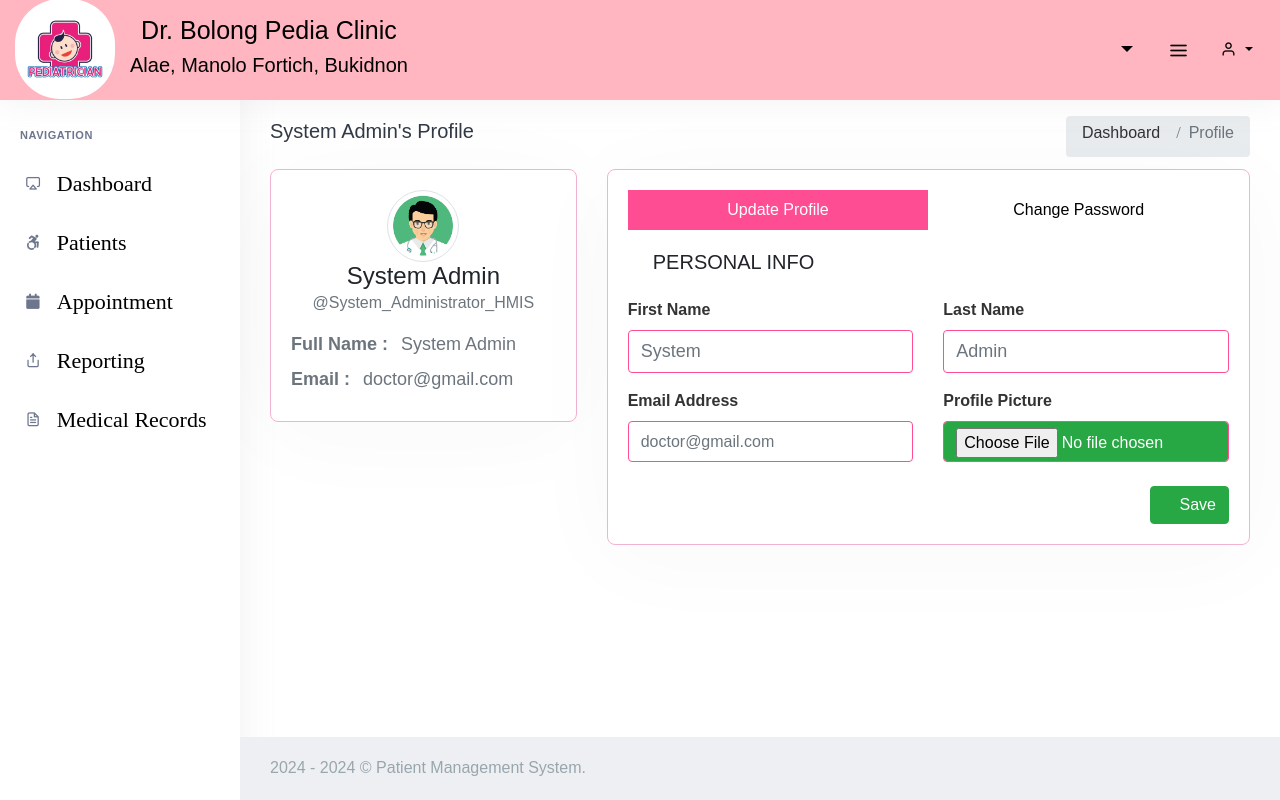
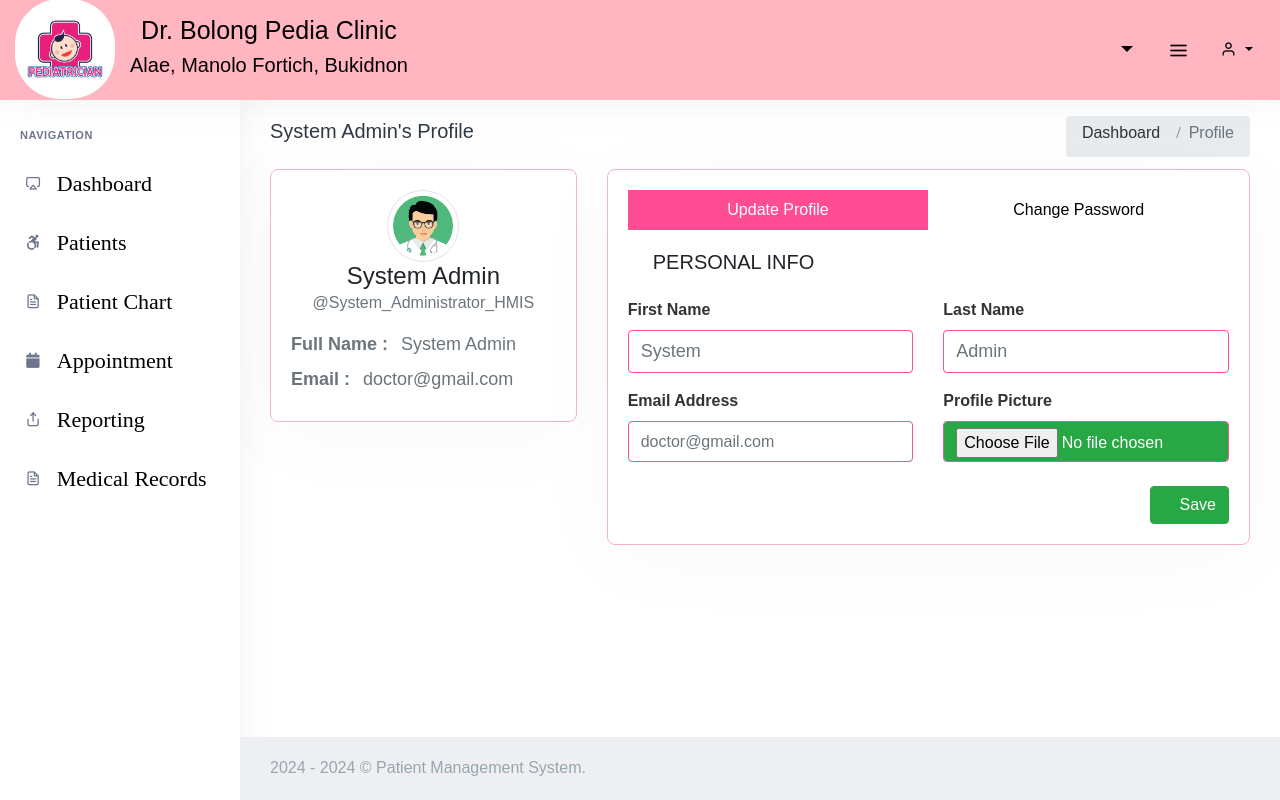
Before and after one commit to Jkmanait/PMS-CLINIC, a PHP site: page /backend/admin/his_admin_account.php in a window 1280 px wide. Run offline with PHP 8.4, Linux system fonts and the light colour scheme; a user stored in the database is signed in; data comes from the database, SQL or seed files in the repository; some libraries are stand-ins or nearby versions; some web fonts are replaced.

Commit message:
add patient chart at the sidebar

```diff
--- a/backend/admin/assets/inc/sidebar.php
+++ b/backend/admin/assets/inc/sidebar.php
@@ -68,6 +68,17 @@
                             <li><a href="his_admin_register_patient.php">Register Patient</a></li>
                             <li><a href="his_admin_view_patients.php">View Patients</a></li>
                             <li><a href="his_admin_manage_patient.php">Manage Patients</a></li>
+                        </ul>
+                    </li>
+                    <li>
+                        <a href="javascript: void(0);">
+                            <i class="fe-file-text"></i>
+                            <span> Patient Chart </span>
+                            <span class="menu-arrow"></span>
+                        </a>
+                        <ul class="nav-second-level" aria-expanded="false">
+                            <li><a href="his_admin_add_medical_record.php">Add Diagnoses and Prescription</a></li>
+                            <li><a href="his_admin_manage_medical_record.php">Manage Diagnoses and Prescription</a></li>
                         </ul>
                     </li>
                     <li>
```
